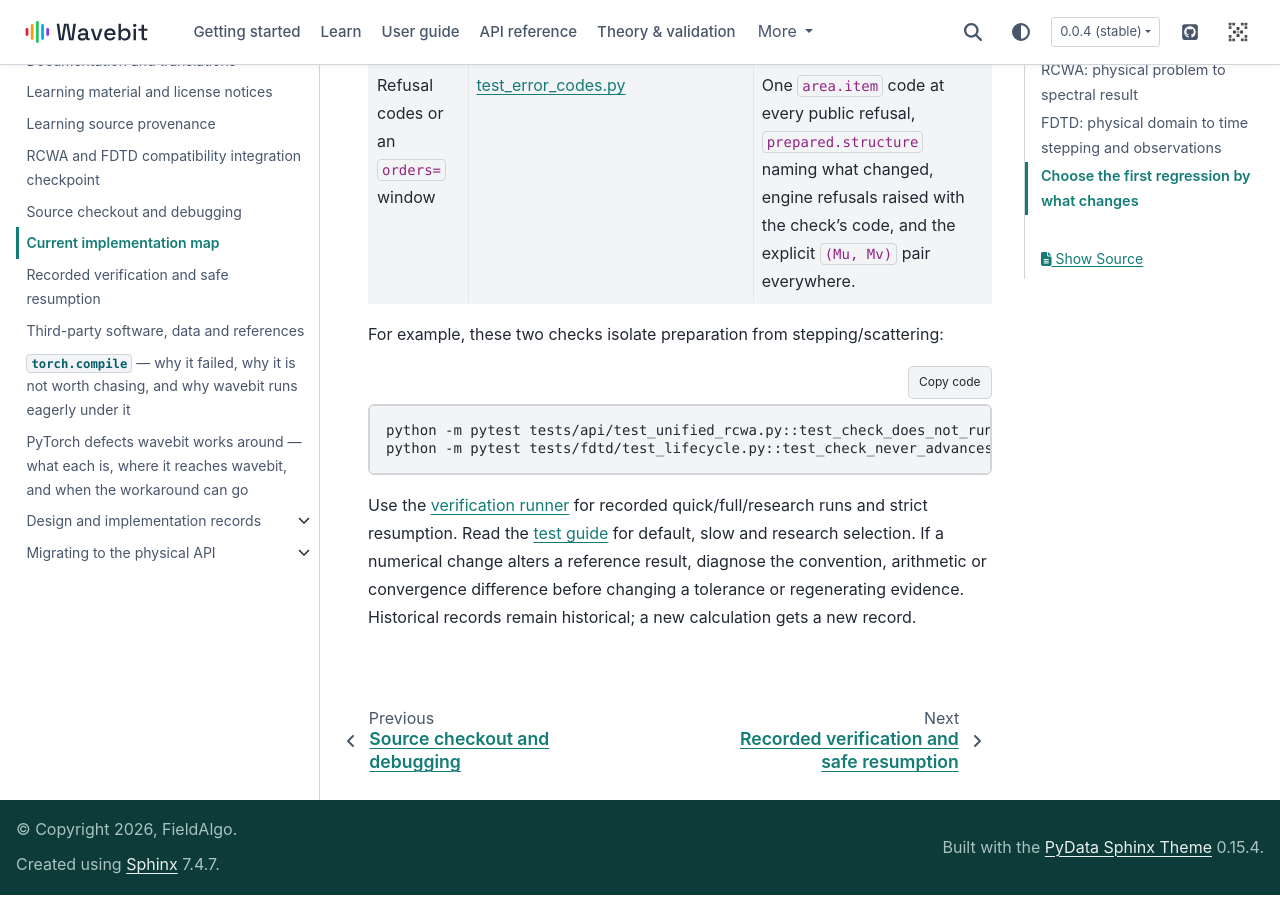
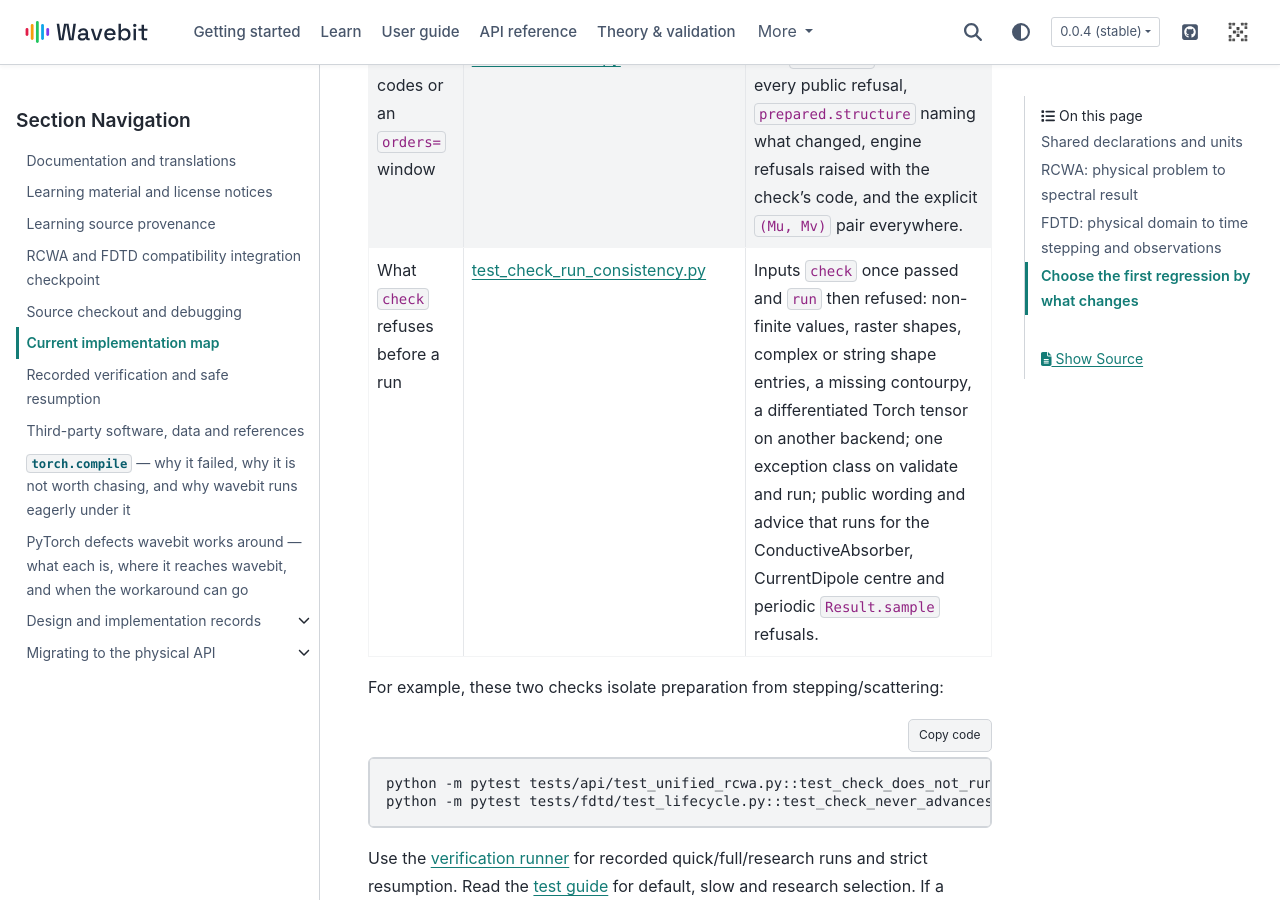
Before and after one commit to fieldalgo/wavebit, a Sphinx documentation site: the page built from docs/development/source-map.md, in a window 1280 px wide and 900 px high, scrolled down 6794 px. Built offline with Sphinx 7.4.7 and the PyData theme 0.15.4, drawn with Linux system fonts in a browser that asks for light colours; pages that are not in the unit, such as notebooks, are missing from menus.

Commit message:
docs: list the check/run consistency tests in the source map
What and why: tests/api/test_check_run_consistency.py, added by the four previous
commits, is the first place to look when check passes and run then refuses, so the
source map names it beside test_error_codes.py, in English and in the Korean page.

Inputs/before/after: one row added to docs/development/source-map.md and to
docs/locales/ko/pages/development/source-map.md; no code change.

Checks: tests/api/test_docs_contract.py and test_repository_layout.py 186 passed,
1 skipped.

Not verified: the docs site build (sphinx) was not run.

Co-Authored-By: Claude Opus 5.5 <noreply@anthropic.com>
Claude-Session: https://claude.ai/code/session_01EsCWzmLJeoQNCXeE3LM1EM

```diff
--- a/docs/development/source-map.md
+++ b/docs/development/source-map.md
@@ -94,6 +94,7 @@ research cases; inspect its scope before launching a long calculation.
 | Recorded results and source identity | [test_run_records.py](https://github.com/fieldalgo/wavebit/blob/main/tests/api/test_run_records.py) | Exact arrays/units, corrupt or incomplete archive refusal, clean input association and loading without the producing backend. |
 | Job serialization | [test_unified_jobs.py](https://github.com/fieldalgo/wavebit/blob/main/tests/api/test_unified_jobs.py) | Physical declarations, units, dtype/shape and unsupported serialization inputs. |
 | Refusal codes or an `orders=` window | [test_error_codes.py](https://github.com/fieldalgo/wavebit/blob/main/tests/api/test_error_codes.py) | One `area.item` code at every public refusal, `prepared.structure` naming what changed, engine refusals raised with the check's code, and the explicit `(Mu, Mv)` pair everywhere. |
+| What `check` refuses before a run | [test_check_run_consistency.py](https://github.com/fieldalgo/wavebit/blob/main/tests/api/test_check_run_consistency.py) | Inputs `check` once passed and `run` then refused: non-finite values, raster shapes, complex or string shape entries, a missing contourpy, a differentiated Torch tensor on another backend; one exception class on validate and run; public wording and advice that runs for the ConductiveAbsorber, CurrentDipole centre and periodic `Result.sample` refusals. |
 
 For example, these two checks isolate preparation from stepping/scattering:
 
```
Also changed, not shown: docs/locales/ko/pages/development/source-map.md (+1 -0 lines).
